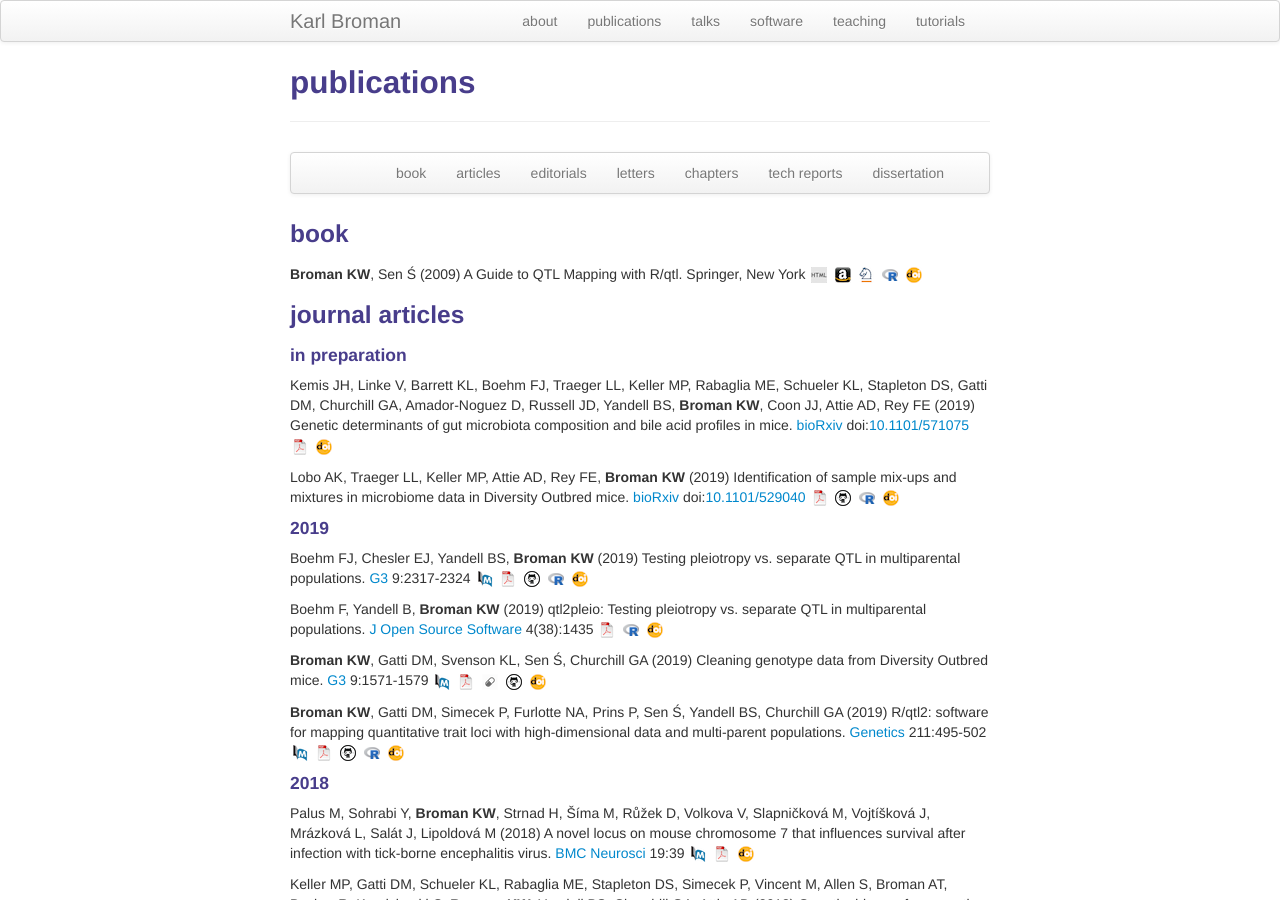
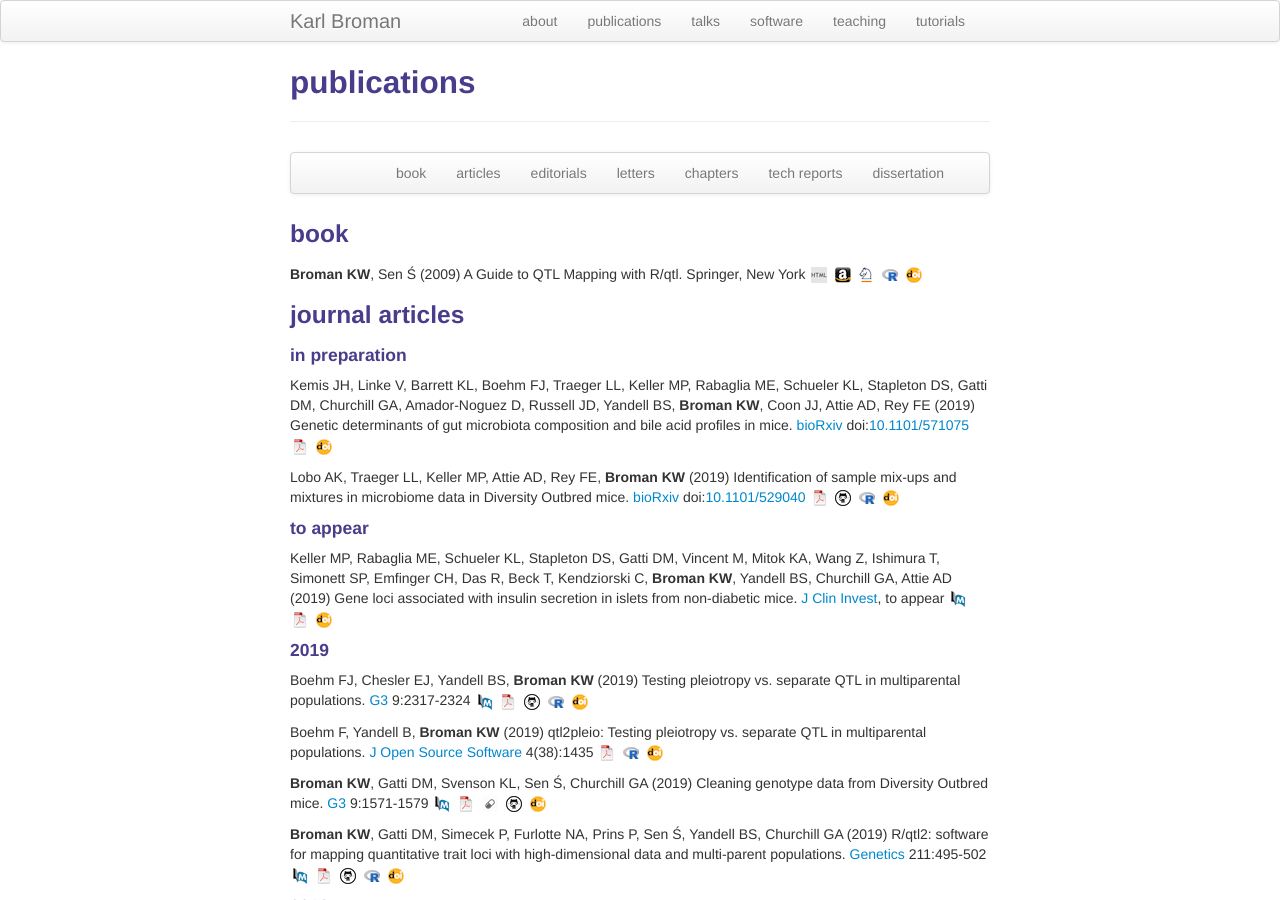
Before and after one commit to kbroman/kbroman.github.io, a Jekyll site: the page built from pages/pubs.md, in a window 1280 px wide and 900 px high. Built offline with Jekyll 4.4.1, drawn with Linux system fonts in a browser that asks for light colours.

Commit message:
pages/pubs: add islet secretion paper

```diff
--- a/pages/pubs.md
+++ b/pages/pubs.md
@@ -50,6 +50,20 @@ Diversity Outbred mice.
 [![GitHub](icons16/github-icon.png)](https://github.com/kbroman/Paper_MBmixups)
 [![R/mbmixture software](icons16/R-icon.png)](https://github.com/kbroman/mbmixture)
 [![doi](icons16/doi-icon.png)](https://doi.org/10.1101/529040)
+
+
+#### to appear
+
+Keller MP, Rabaglia ME, Schueler KL, Stapleton DS, Gatti DM, Vincent
+M, Mitok KA, Wang Z, Ishimura T, Simonett SP, Emfinger CH, Das R, Beck
+T, Kendziorski C, **Broman KW**, Yandell BS, Churchill GA, Attie AD (2019)
+Gene loci associated with insulin secretion in islets from
+non-diabetic mice. [J Clin Invest](https://www.jci.org), to appear
+[![PubMed](icons16/pubmed-icon.png)](https://www.ncbi.nlm.nih.gov/pubmed/31343992)
+[![pdf](icons16/pdf-icon.png)](https://www.jci.org/articles/view/129143/pdf)
+[![doi](icons16/doi-icon.png)](https://doi.org/10.1172/JCI129143)
+<!-- * 157 * -->
+<!-- https://doi.org/10.1172/JCI129143 -->
 
 
 #### 2019
```
